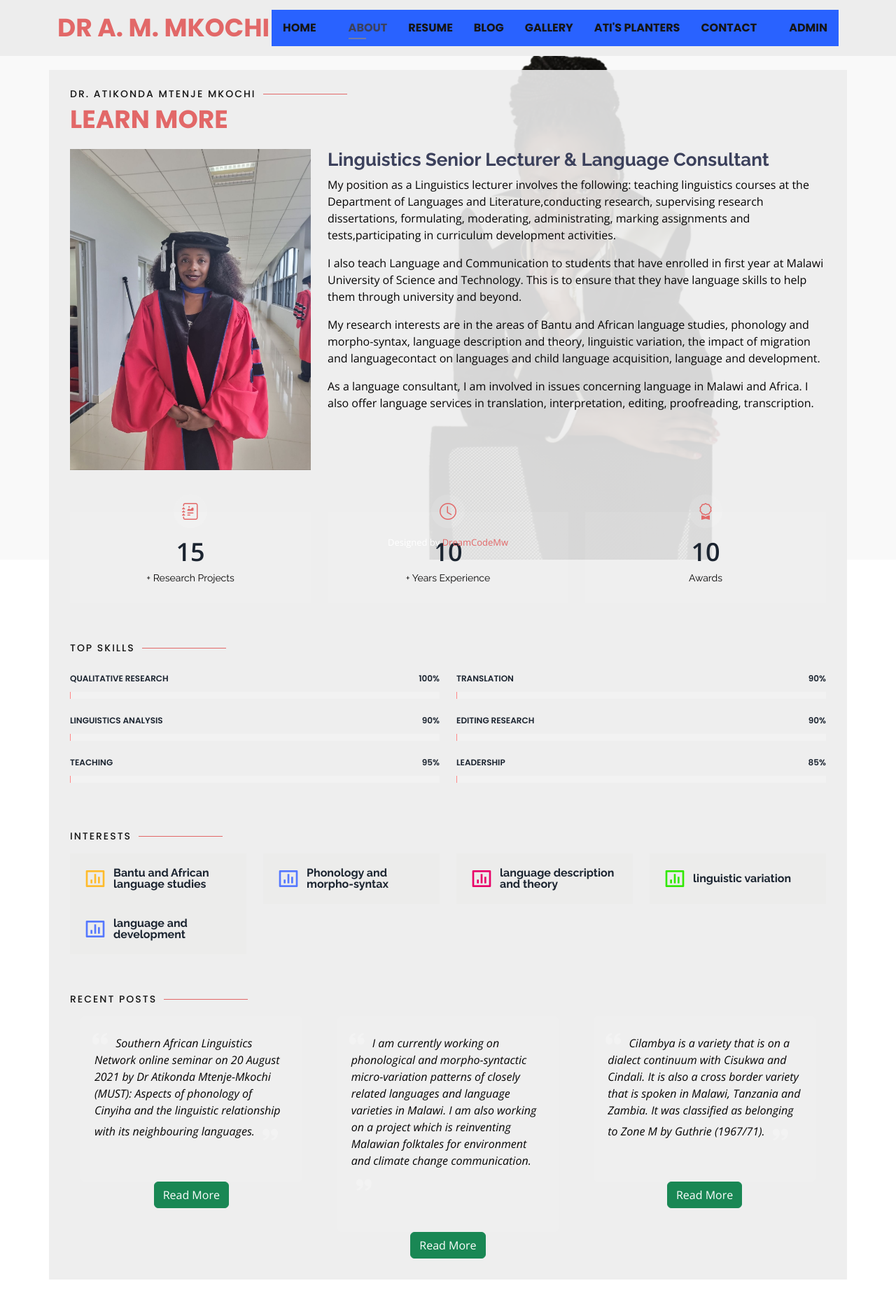
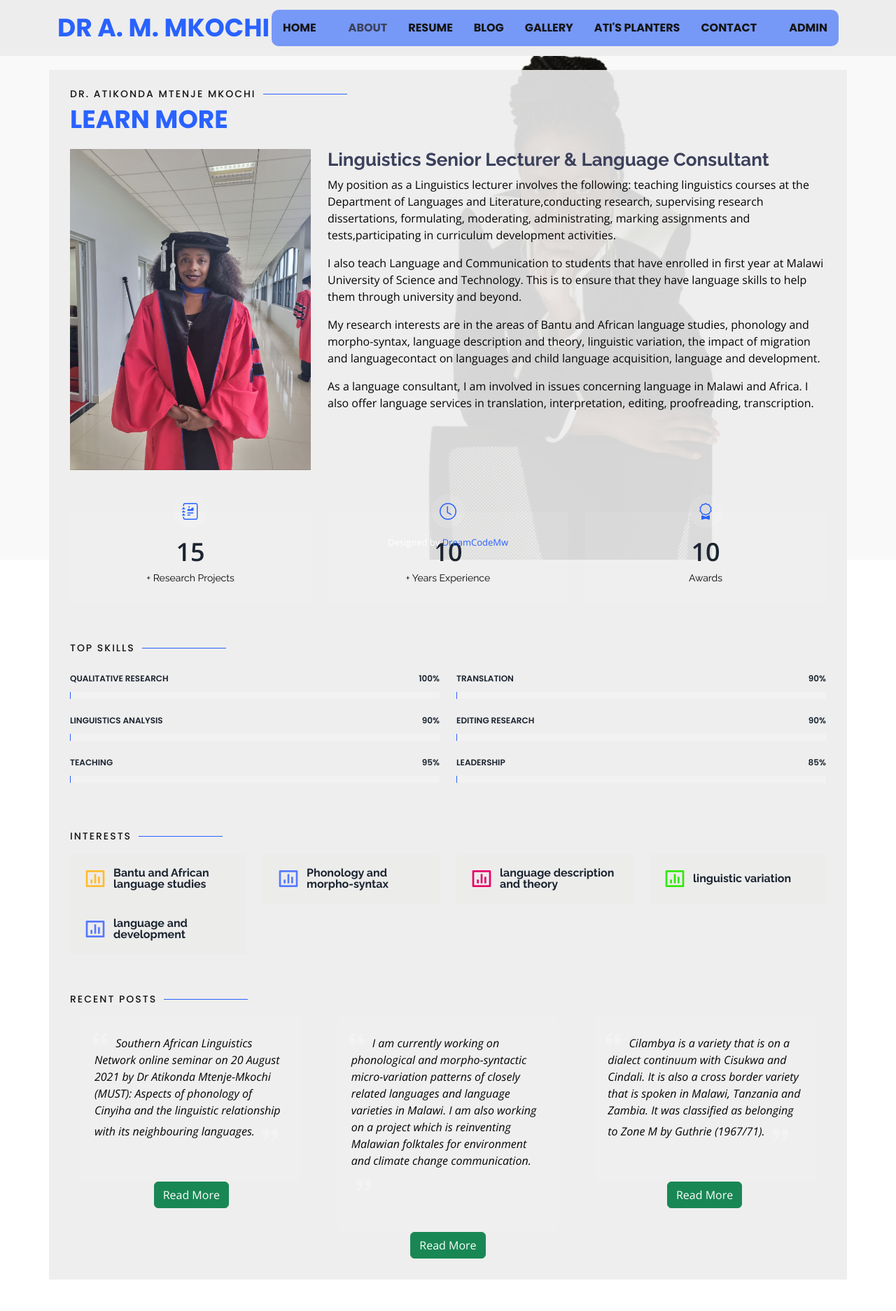
Before and after one commit to Mzatilife/atikonda, a PHP site: page / in a window 1280 px wide, after a click on "ABOUT". Shown: the whole page at 70% size. Run offline with PHP 8.4, Linux system fonts and the light colour scheme; data comes from the database, SQL or seed files in the repository; data that the repository does not hold is empty.

Commit message:
made some changes

```diff
--- a/assets/css/style.css
+++ b/assets/css/style.css
@@ -29,12 +29,12 @@ body::before {
 }
 
 a {
-  color:#FF8787;
+  color:#2962FF;
   text-decoration: none;
 }
 
 a:hover {
-  color: #E26868;
+  color: #2962FF;
   text-decoration: none;
 }
 
@@ -75,7 +75,7 @@ h6 {
 
 #header h1 a,
 #header h1 a:hover {
-  color: #E26868;
+  color: #2962FF;
   line-height: 1;
   display: inline-block;
 }
@@ -189,7 +189,6 @@ h6 {
 .navbar {
   padding: 0;
   margin-top: 35px;
-  background-color: #EDEDED;
 }
 
 .navbar ul {
@@ -198,7 +197,8 @@ h6 {
   display: flex;
   list-style: none;
   align-items: center;
-  background-color: #333;
+  background-color: rgba(41,98,255, 0.6);
+  border-radius: 10px;
 }
 
 .navbar li {
@@ -239,7 +239,7 @@ h6 {
   height: 2px;
   bottom: -4px;
   left: 0;
-  background-color: #747ba4;
+  /* background-color: #747ba4; */
   visibility: hidden;
   width: 0px;
   transition: all 0.3s ease-in-out 0s;
@@ -383,7 +383,7 @@ section .container {
   width: 120px;
   height: 1px;
   display: inline-block;
-  background: #E26868;
+  background: #2962FF;
   margin: 4px 10px;
 }
 
@@ -394,7 +394,7 @@ section .container {
   font-weight: 700;
   text-transform: uppercase;
   font-family: "Poppins", sans-serif;
-  color: #E26868;
+  color: #2962FF;
 }
 
 /*--------------------------------------------------------------
@@ -517,7 +517,7 @@ section .container {
   font-size: 24px;
   background: rgba(255, 255, 255, 0.1);
   padding: 12px;
-  color: #E26868;
+  color: #2962FF;
   border-radius: 50px;
   line-height: 0;
 }
@@ -603,7 +603,7 @@ section .container {
   width: 1px;
   height: 10px;
   transition: 0.9s;
-  background-color: #FF8787;
+  background-color: #2962FF;
 }
 
 /*--------------------------------------------------------------
@@ -1280,7 +1280,7 @@ section .container {
 }
 
 .credits a {
-  color: #E26868;
+  color: #2962FF;
   transition: 0.3s;
 }
 
--- a/index.php
+++ b/index.php
@@ -58,7 +58,7 @@ if (isset($_GET['blog_id'])) {
       </h2>
 
       <nav id="navbar" class="navbar">
-        <ul style="background-color:#2962ff;">
+        <ul>
           <li style="padding: 14px 16px;"><a class="nav-link active" href="#header">HOME</a></li>
           <li><a class="nav-link" href="#about">ABOUT</a></li>
           <li><a class="nav-link" href="#resume">RESUME</a></li>
```
Also changed, not shown: other parts of assets/css/style.css (+19 -19 lines), assets/css/style1.css (+19 -19 lines), classes/dbh.class.php (+24 -8 lines).
